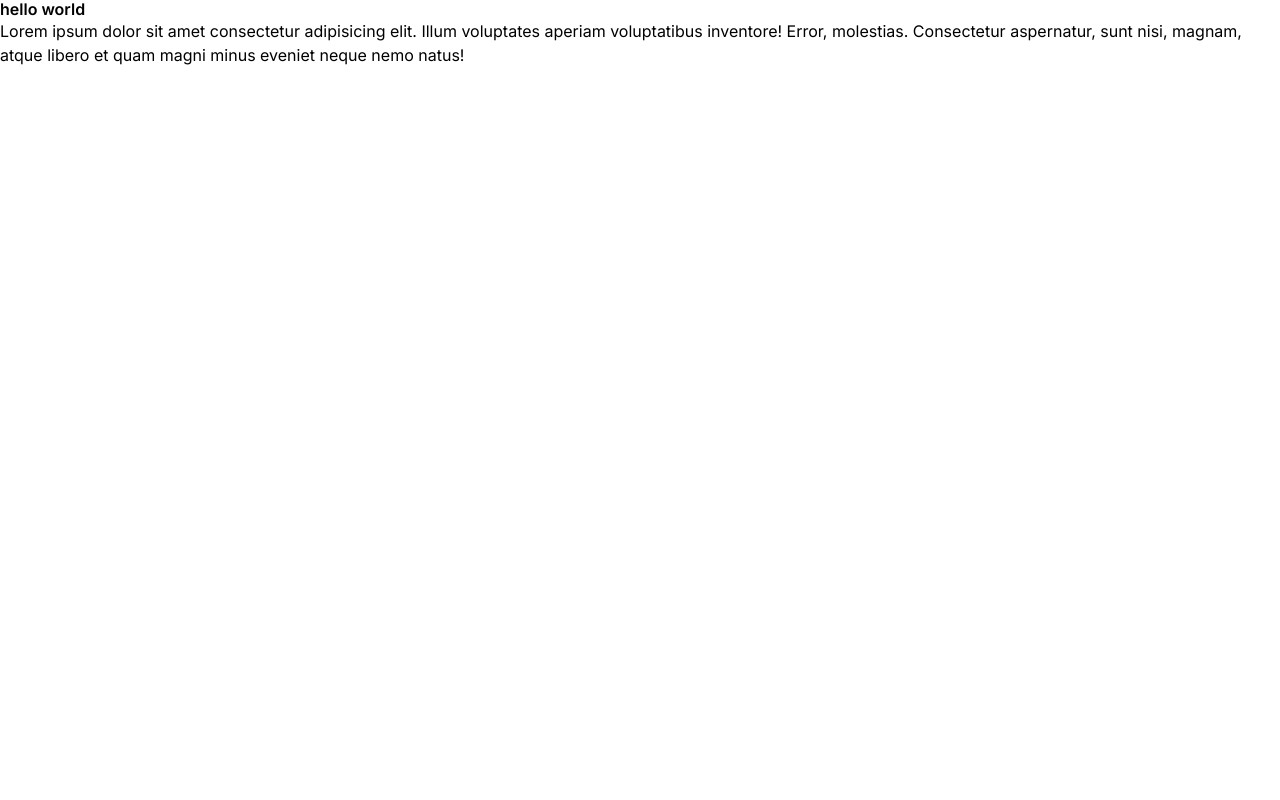
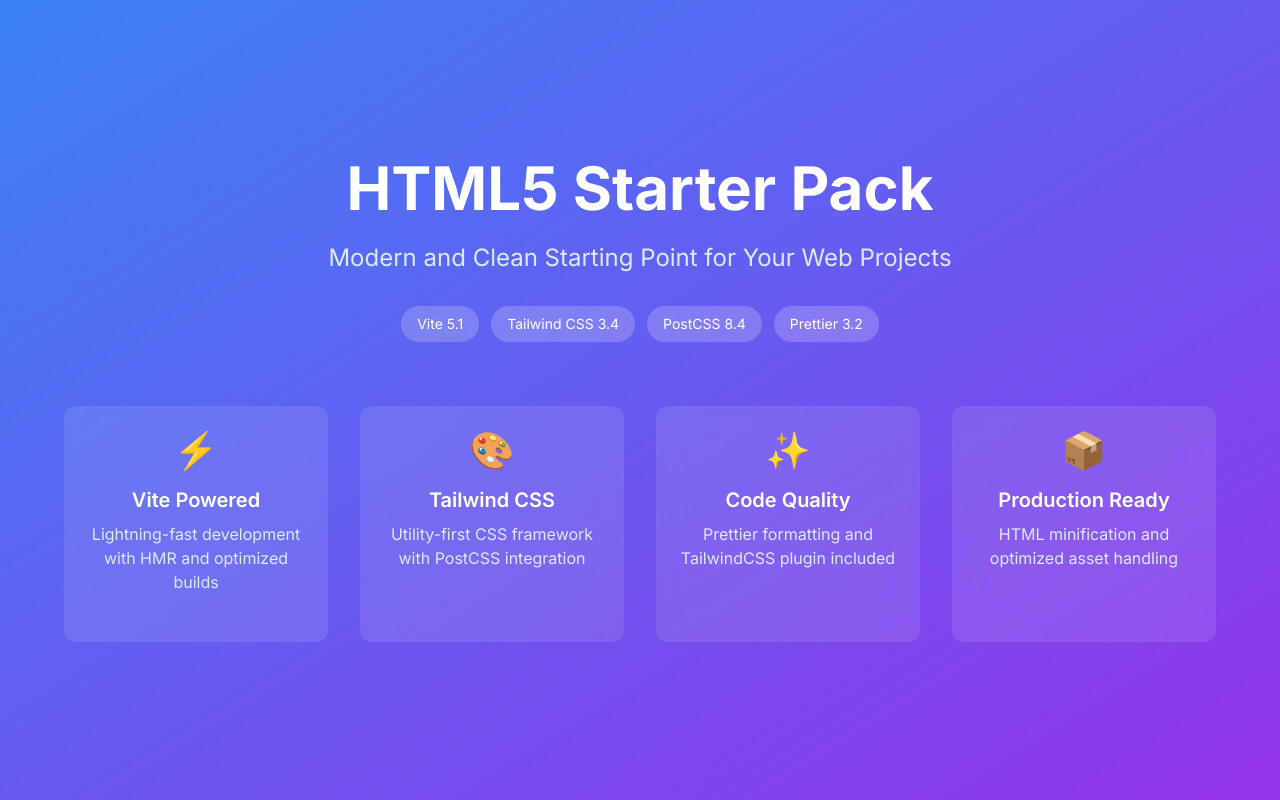
Before and after one commit to akibh7373/html5-starter, a website built with Vite: page index.html in a window 1280 px wide. Built offline with nearby package versions, Linux system fonts and the light colour scheme.

Commit message:
add landing page

```diff
--- a/index.html
+++ b/index.html
@@ -12,9 +12,47 @@
     />
     <link rel="stylesheet" href="/assets/css/style.css" />
   </head>
-  <body>
-    <h2>hello world</h2>
-    <p>Lorem ipsum dolor sit amet consectetur adipisicing elit. Illum voluptates aperiam voluptatibus inventore! Error, molestias. Consectetur aspernatur, sunt nisi, magnam, atque libero et quam magni minus eveniet neque nemo natus!</p>
+  <body class="bg-gray-50">
+    <section class="min-h-screen bg-gradient-to-br from-blue-500 to-purple-600 flex items-center justify-center py-20 px-4">
+      <div class="max-w-6xl mx-auto text-center text-white">
+        <h1 class="text-5xl md:text-6xl font-bold mb-6 animate-fade-in">HTML5 Starter Pack</h1>
+        <p class="text-xl md:text-2xl mb-8 text-blue-100">Modern and Clean Starting Point for Your Web Projects</p>
+        <div class="flex flex-wrap justify-center gap-3 mb-16">
+          <span class="px-4 py-2 bg-white/20 rounded-full text-sm backdrop-blur-sm">Vite 5.1</span>
+          <span class="px-4 py-2 bg-white/20 rounded-full text-sm backdrop-blur-sm">Tailwind CSS 3.4</span>
+          <span class="px-4 py-2 bg-white/20 rounded-full text-sm backdrop-blur-sm">PostCSS 8.4</span>
+          <span class="px-4 py-2 bg-white/20 rounded-full text-sm backdrop-blur-sm">Prettier 3.2</span>
+        </div>
+
+        <div class="grid grid-cols-1 md:grid-cols-2 lg:grid-cols-4 gap-8 mt-8">
+          <div class="bg-white/10 backdrop-blur-lg rounded-xl p-6 transform hover:scale-105 transition-all duration-300">
+            <div class="text-4xl mb-4">⚡</div>
+            <h3 class="text-xl font-semibold mb-2">Vite Powered</h3>
+            <p class="text-blue-100">Lightning-fast development with HMR and optimized builds</p>
+          </div>
+
+          <div class="bg-white/10 backdrop-blur-lg rounded-xl p-6 transform hover:scale-105 transition-all duration-300">
+            <div class="text-4xl mb-4">🎨</div>
+            <h3 class="text-xl font-semibold mb-2">Tailwind CSS</h3>
+            <p class="text-blue-100">Utility-first CSS framework with PostCSS integration</p>
+          </div>
+
+          <div class="bg-white/10 backdrop-blur-lg rounded-xl p-6 transform hover:scale-105 transition-all duration-300">
+            <div class="text-4xl mb-4">✨</div>
+            <h3 class="text-xl font-semibold mb-2">Code Quality</h3>
+            <p class="text-blue-100">Prettier formatting and TailwindCSS plugin included</p>
+          </div>
+
+          <div class="bg-white/10 backdrop-blur-lg rounded-xl p-6 transform hover:scale-105 transition-all duration-300">
+            <div class="text-4xl mb-4">📦</div>
+            <h3 class="text-xl font-semibold mb-2">Production Ready</h3>
+            <p class="text-blue-100">HTML minification and optimized asset handling</p>
+          </div>
+        </div>
+
+
+      </div>
+    </section>
     <script type="module" src="/assets/js/main.js"></script>
   </body>
 </html>
```
Also changed, not shown: package.json (+19 -12 lines), 4 other files.
